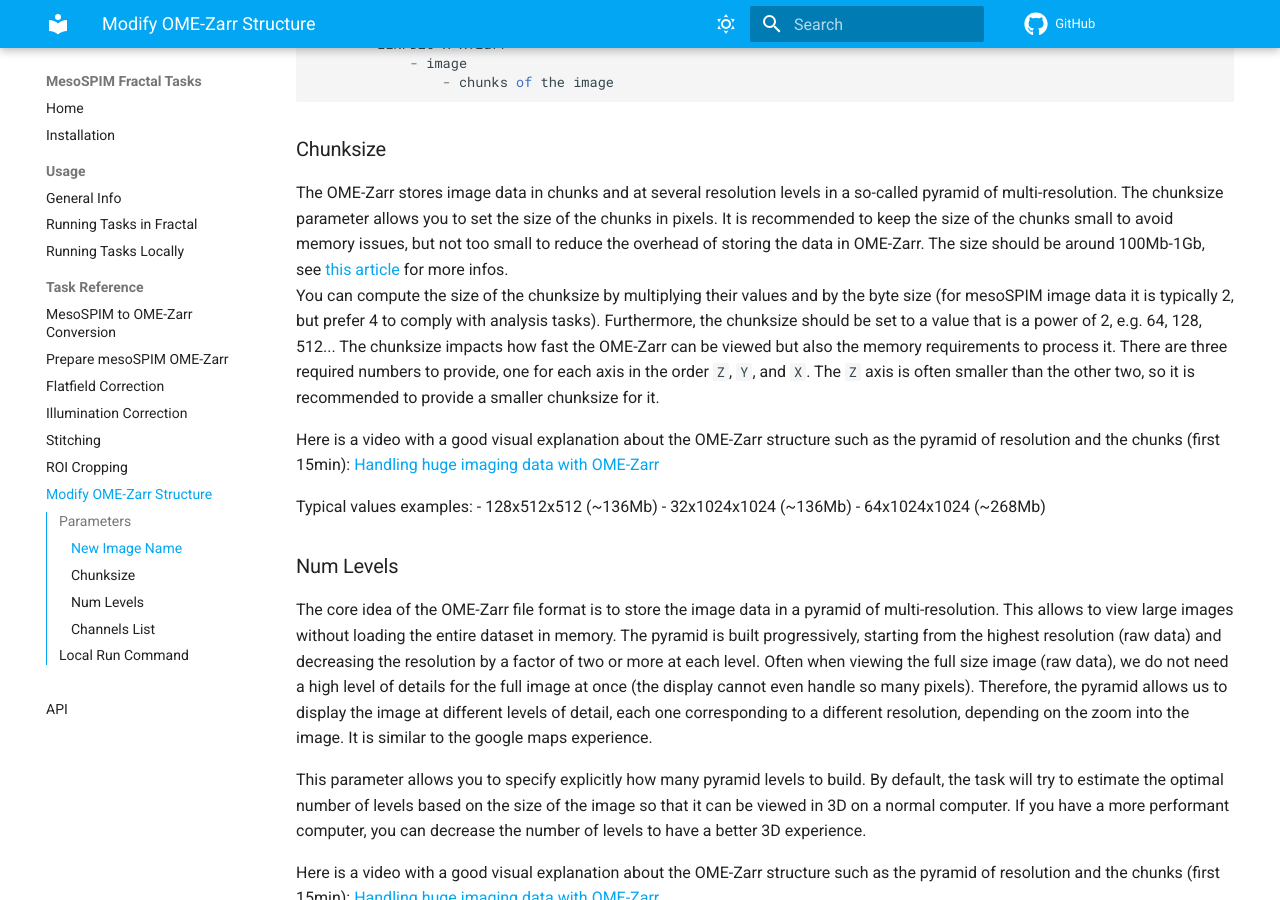
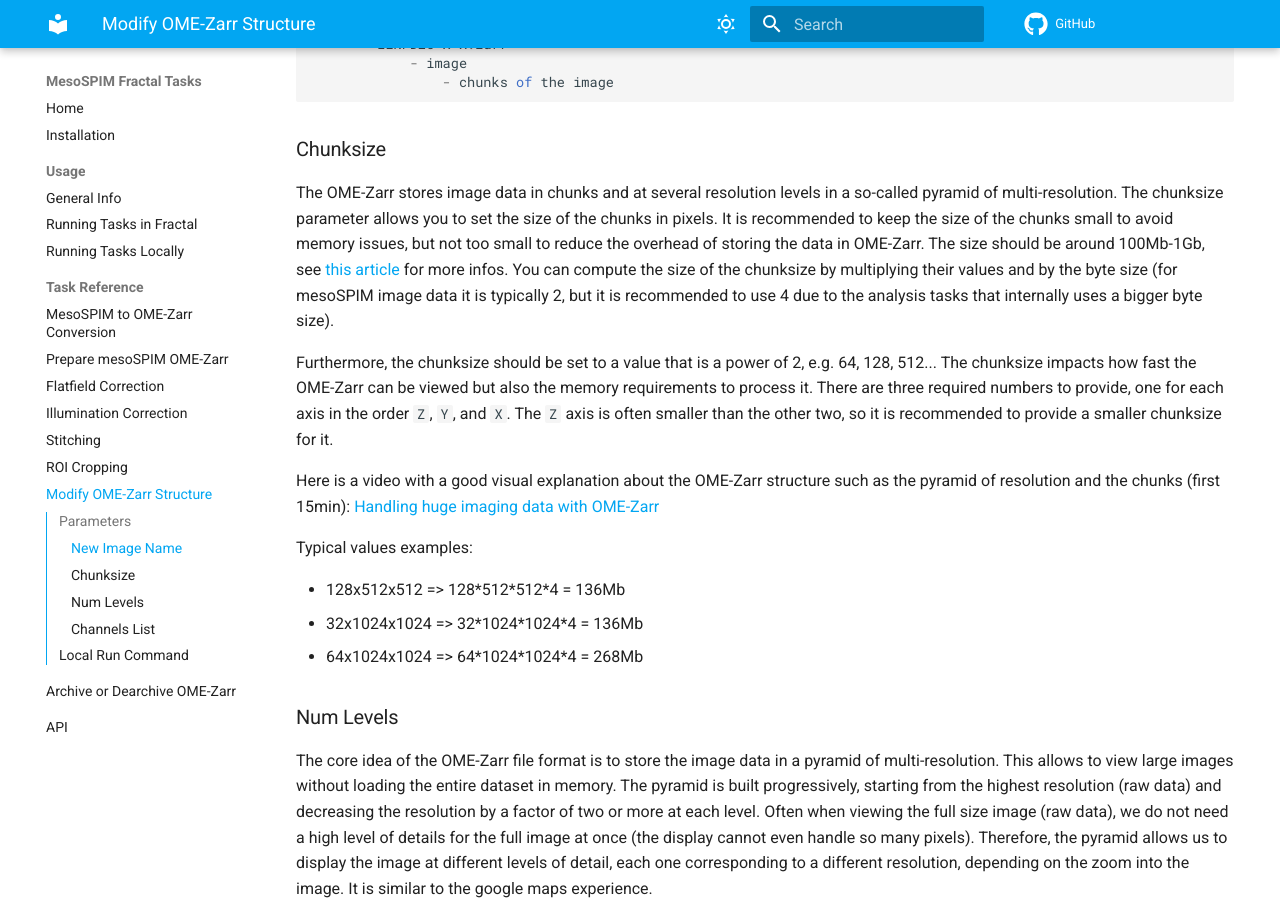
Before and after one commit to reimann-lab/mesospim-fractal-tasks, an MkDocs documentation site: the page built from docs/tasks/modify_omezarr_structure.md, in a window 1280 px wide and 900 px high, scrolled down 805 px. Built offline with MkDocs 1.6.1 and Material for MkDocs 9.7.7, drawn with Linux system fonts in a browser that asks for light colours; comment, search, counter and statistics services are not loaded; some of the changed text lies outside the part shown.

Commit message:
Updated docs

```diff
--- a/docs/tasks/modify_omezarr_structure.md
+++ b/docs/tasks/modify_omezarr_structure.md
@@ -1,4 +1,4 @@
-# Modify existing OME-Zarr structure
+# Modify the Structure of an existing OME-Zarr
 
 This task allows to modify the structure of an existing OME-Zarr image. If for some reason you need to change the structure of your OME-Zarr or the building of the pyramid failed but the full resolution image is still available, you can use this task to modify or recover the structure of the OME-Zarr.
 
@@ -35,15 +35,17 @@ For example if nothing is provided:
 
 ### Chunksize
 
-The OME-Zarr stores image data in chunks and at several resolution levels in a so-called pyramid of multi-resolution. The chunksize parameter allows you to set the size of the chunks in pixels. It is recommended to keep the size of the chunks small to avoid memory issues, but not too small to reduce the overhead of storing the data in OME-Zarr. The size should be around 100Mb-1Gb, see [this article](https://blog.dask.org/2021/11/02/choosing-dask-chunk-sizes) for more infos.
-You can compute the size of the chunksize by multiplying their values and by the byte size (for mesoSPIM image data it is typically 2, but prefer 4 to comply with analysis tasks).  Furthermore, the chunksize should be set to a value that is a power of 2, e.g. 64, 128, 512... The chunksize impacts how fast the OME-Zarr can be viewed but also the memory requirements to process it. There are three required numbers to provide, one for each axis in the order `Z`, `Y`, and `X`. The `Z` axis is often smaller than the other two, so it is recommended to provide a smaller chunksize for it.
+The OME-Zarr stores image data in chunks and at several resolution levels in a so-called pyramid of multi-resolution. The chunksize parameter allows you to set the size of the chunks in pixels. It is recommended to keep the size of the chunks small to avoid memory issues, but not too small to reduce the overhead of storing the data in OME-Zarr. The size should be around 100Mb-1Gb, see [this article](https://blog.dask.org/2021/11/02/choosing-dask-chunk-sizes) for more infos. You can compute the size of the chunksize by multiplying their values and by the byte size (for mesoSPIM image data it is typically 2, but it is recommended to use 4 due to the analysis tasks that internally uses a bigger byte size).
+
+Furthermore, the chunksize should be set to a value that is a power of 2, e.g. 64, 128, 512... The chunksize impacts how fast the OME-Zarr can be viewed but also the memory requirements to process it. There are three required numbers to provide, one for each axis in the order `Z`, `Y`, and `X`. The `Z` axis is often smaller than the other two, so it is recommended to provide a smaller chunksize for it.
 
 Here is a video with a good visual explanation about the OME-Zarr structure such as the pyramid of resolution and the chunks (first 15min): [Handling huge imaging data with OME-Zarr](https://www.youtube.com/watch?v=RlvJXqKjmek)
 
 Typical values examples:
-- 128x512x512 (~136Mb)
-- 32x1024x1024 (~136Mb)
-- 64x1024x1024 (~268Mb)
+
+- 128x512x512   =>    128\*512\*512\*4   = 136Mb
+- 32x1024x1024  =>    32\*1024\*1024\*4  = 136Mb
+- 64x1024x1024  =>    64\*1024\*1024\*4  = 268Mb
 
 ### Num Levels
 
--- a/mkdocs.yml
+++ b/mkdocs.yml
@@ -51,10 +51,8 @@ nav:
       - Stitching: tasks/stitch_with_multiview_stitcher.md
       - ROI Cropping: tasks/crop_regions_of_interest.md
       - Modify OME-Zarr Structure : tasks/modify_omezarr_structure.md
+      - Archive or Dearchive OME-Zarr: tasks/archive_or_dearchive_omezarr.md
   - API: api.md
-
-  #- Contributing: contributing.md
-  #- Changelog: changelog.md
 
 plugins:
   - search
```
Also changed, not shown: docs/tasks/archive_or_dearchive_omezarr.md (+1 -4 lines), docs/tasks/mesospim_to_omezarr.md (+7 -5 lines), docs/tasks/prepare_mesospim_omezarr.md (+7 -5 lines), docs/changelog.md (deleted), docs/contributing.md (deleted).
